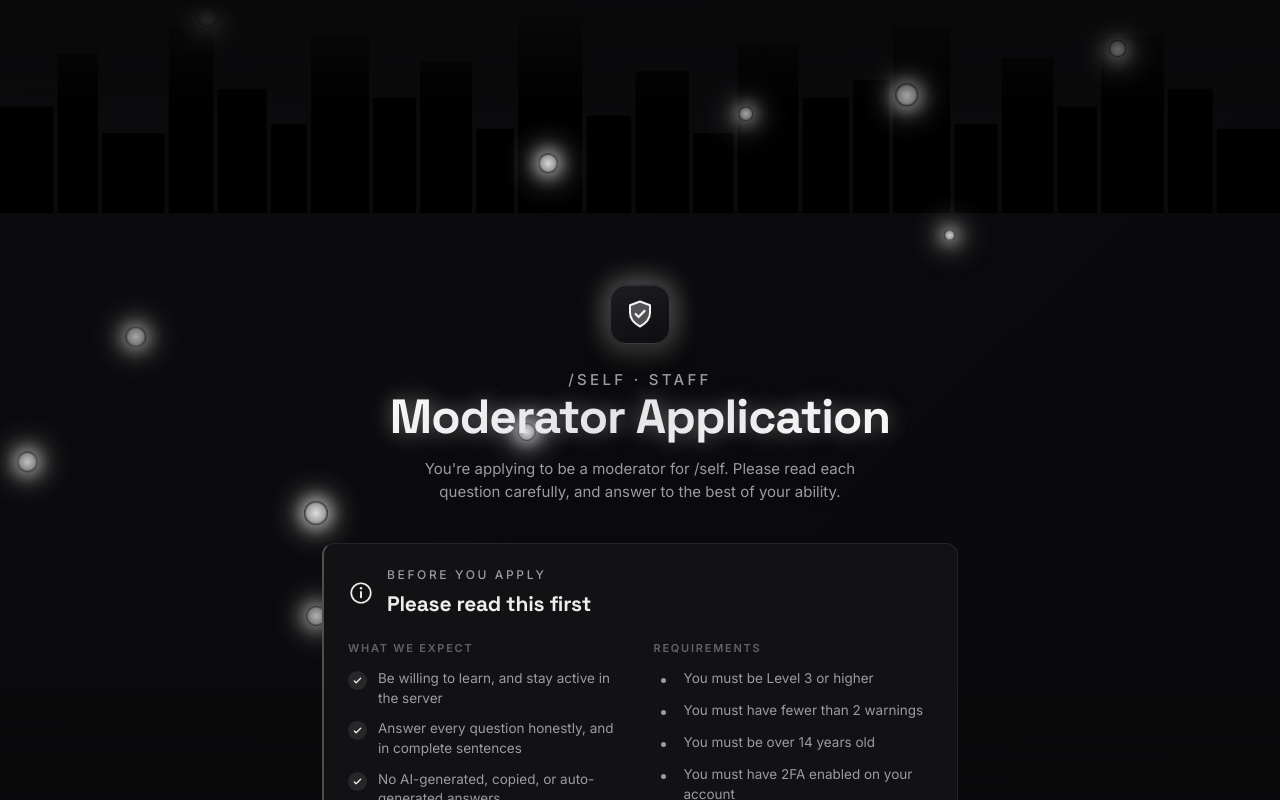
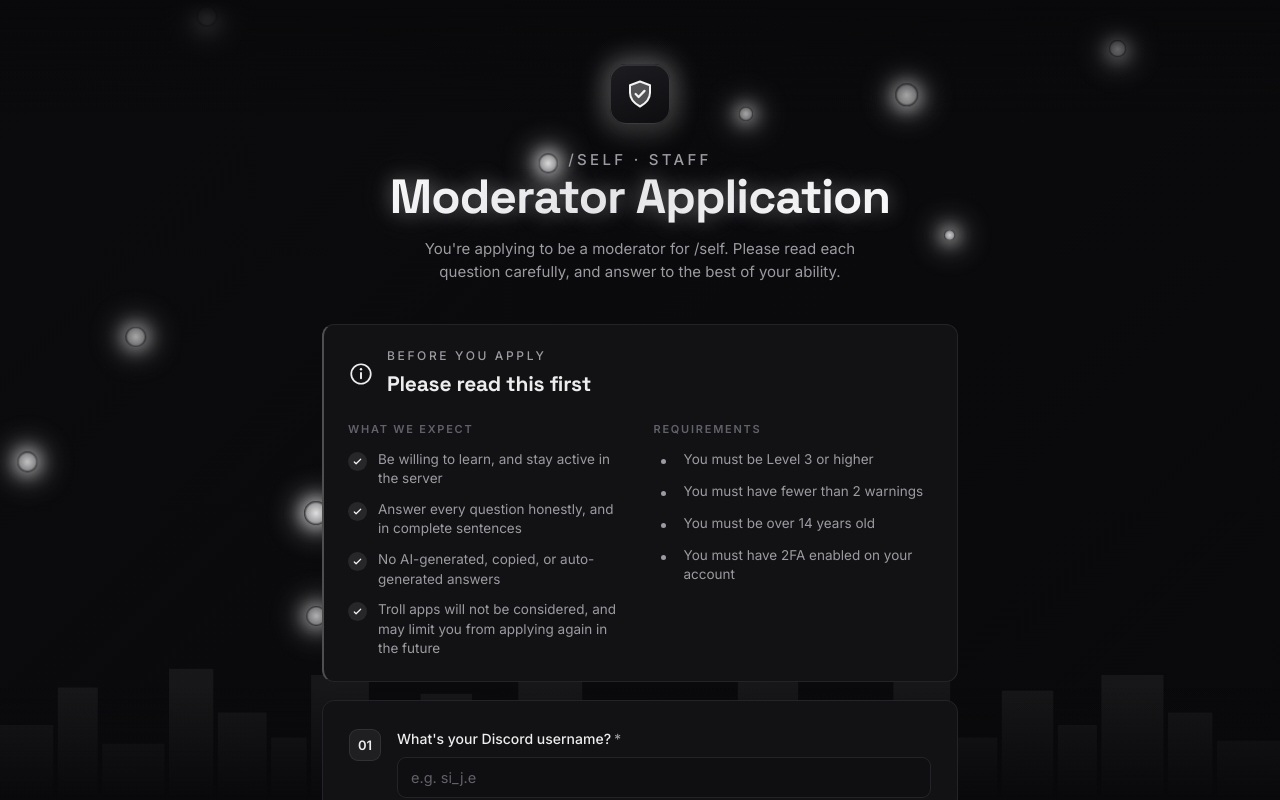
Before and after one commit to verseable/selfmod, a Next.js app: page / in a window 1280 px wide. Shown: the top 800 px of the page. Built offline with nearby package versions, Linux system fonts and the light colour scheme.

Commit message:
Enhance particle and skyline styles in globals.css
Added styles for ambient pulse effect and skyline.

```diff
--- a/app/globals.css
+++ b/app/globals.css
@@ -68,6 +68,30 @@ body::before {
   z-index: 0;
   pointer-events: none;
   overflow: hidden;
+  filter: brightness(1);
+  transition: filter 0.4s ease;
+}
+
+/* Ambient pulse: while the page is actively scrolling, the whole particle
+   layer briefly brightens, as if the motion stirs them. Toggled in page.js. */
+.particles.scroll-pulse {
+  filter: brightness(1.55);
+}
+
+/* Static, low-opacity skyline anchored to the bottom of the screen. */
+.skyline {
+  position: fixed;
+  left: 0;
+  right: 0;
+  bottom: 0;
+  width: 100%;
+  height: 150px;
+  z-index: 0;
+  pointer-events: none;
+}
+
+.skyline-buildings {
+  fill: rgba(244, 244, 245, 0.055);
 }
 
 .particle {
```
